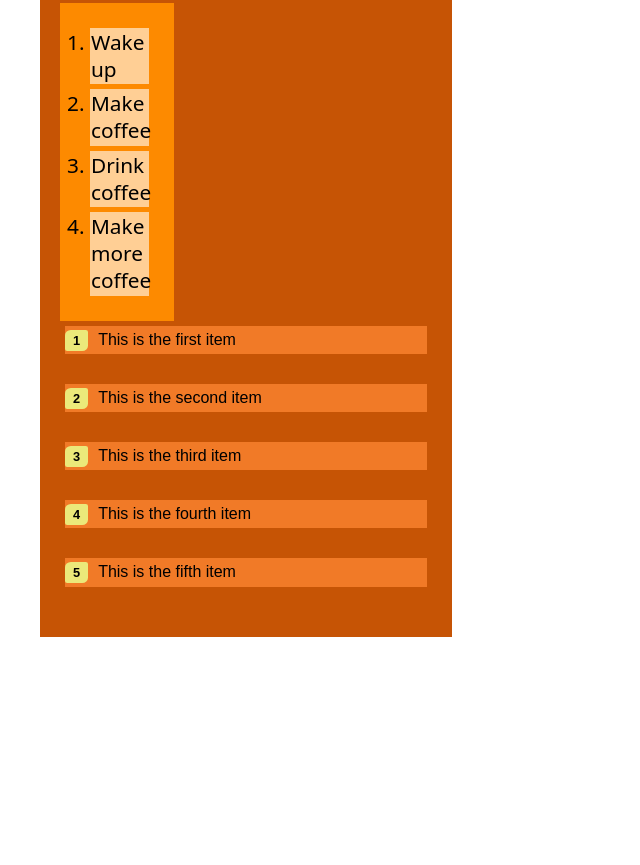
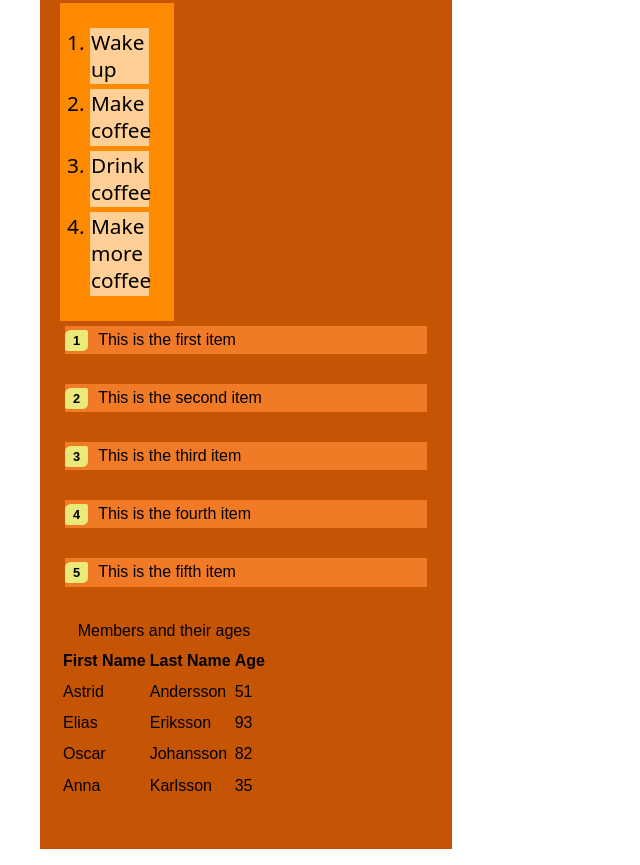
Before and after one commit to Kazhal-IR/realmeny, a plain HTML site: page aboutus.html in a window 1280 px wide. Shown: the part 864-1729 px from the top of the page, without its empty margins (0-640 px from the left). Before the commit the page ends 1517 px from the top, so only its background shows below. Drawn offline with Linux system fonts and the light colour scheme.

Commit message:
Add files via upload

```diff
--- a/aboutus.html
+++ b/aboutus.html
@@ -118,6 +118,57 @@
 </ol>
 <!--Table start-->
 
+<table class="table-simple">
+    <caption>Members and their ages</caption>
+
+    <tr>
+
+    <th>First Name</th>
+
+    <th>Last Name</th>
+
+    <th>Age</th>
+
+    </tr>
+
+    <tr>
+
+    <td>Astrid</td>
+
+    <td>Andersson</td>
+
+    <td>51</td>
+
+    </tr>
+
+    <tr>
+
+    <td>Elias</td>
+
+    <td>Eriksson</td>
+
+    <td>93</td>
+
+    </tr>
+
+    <tr>
+
+    <td>Oscar</td>
+
+    <td>Johansson</td>
+
+    <td>82</td>
+
+    </tr>
+    <tr>
+        <td>Anna</td>
+        <td>Karlsson</td>
+        <td>35</td>
+        </tr>
+
+    </table>
+
+    <br>
 <!--Table end-->
 </body>
 </html>
```
